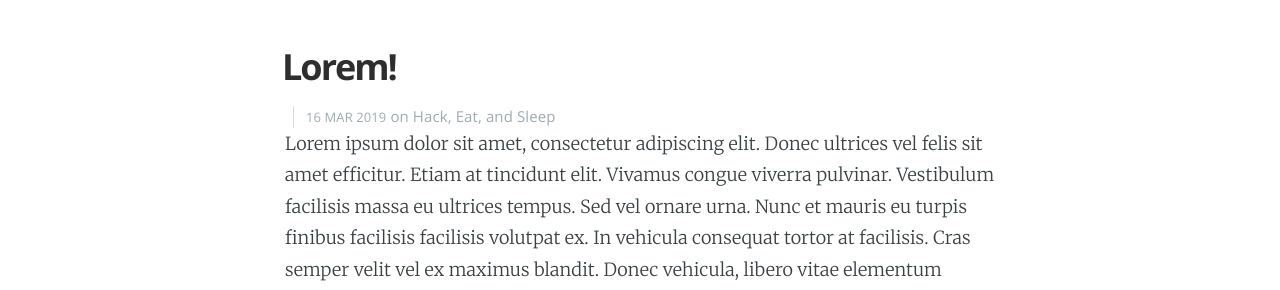
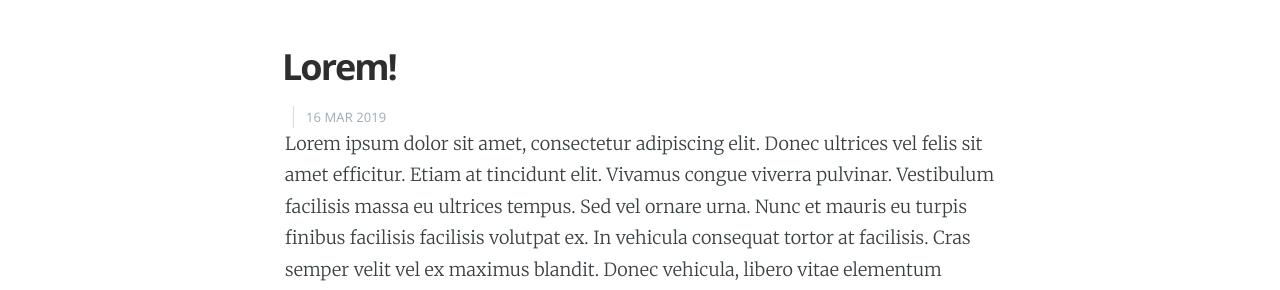
Before and after one commit to JarLob/jarlob.github.io, a Jekyll site: the page built from _posts/2019-03-16-lorer.markdown, in a window 1280 px wide. Shown: the part 132-422 px from the top of the page. Built offline with Jekyll 4.4.1, drawn with Linux system fonts in a browser that asks for light colours.

Commit message:
Update 2019-03-16-lorer.markdown

```diff
--- a/_posts/2019-03-16-lorer.markdown
+++ b/_posts/2019-03-16-lorer.markdown
@@ -2,7 +2,7 @@
 layout: post
 title:  "Lorem!"
 date:   2019-03-16 21:18:00
-categories: Hack Eat Sleep
+categories:
 ---
 
 Lorem ipsum dolor sit amet, consectetur adipiscing elit. Donec ultrices vel felis sit amet efficitur. Etiam at tincidunt elit. Vivamus congue viverra pulvinar. Vestibulum facilisis massa eu ultrices tempus. Sed vel ornare urna. Nunc et mauris eu turpis finibus facilisis facilisis volutpat ex. In vehicula consequat tortor at facilisis. Cras semper velit vel ex maximus blandit. Donec vehicula, libero vitae elementum fringilla, enim erat egestas enim, nec rhoncus ipsum nisi sit amet ipsum. Phasellus neque nunc, malesuada quis ullamcorper et, lacinia sed tellus. Nulla sed hendrerit est, eu sodales tellus. Fusce vel est at erat pretium aliquet. In bibendum enim vel orci ornare semper. Nunc sem felis, lobortis consequat ultricies non, mollis ut lectus. Donec condimentum dui ut gravida bibendum. Nulla mattis lorem eu tincidunt fermentum.
```
